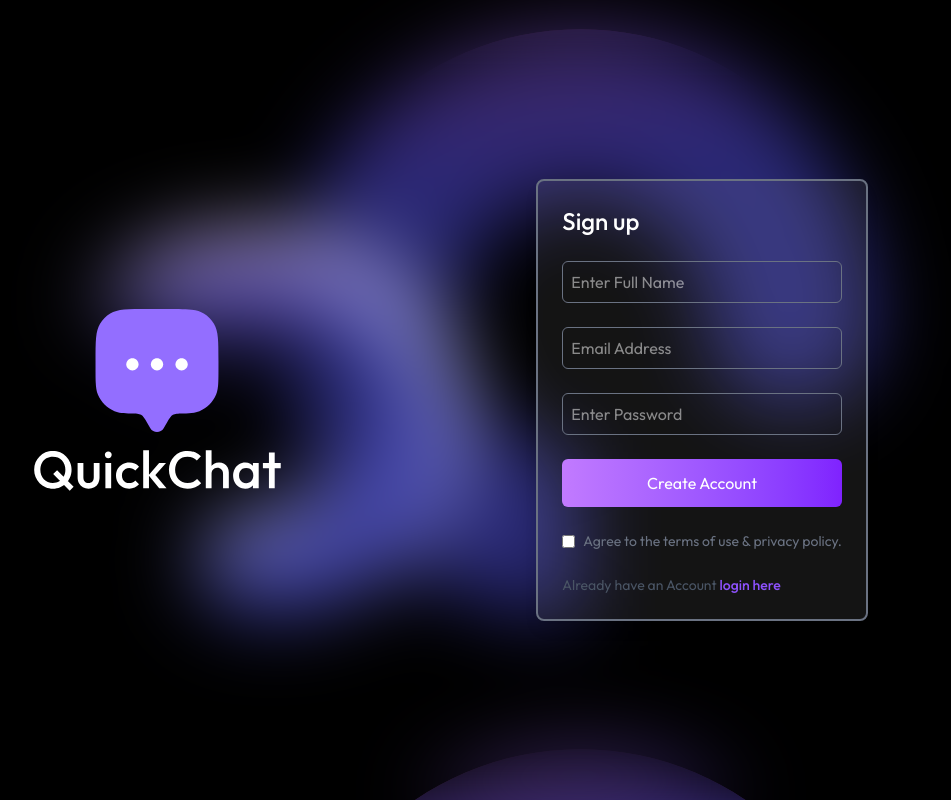
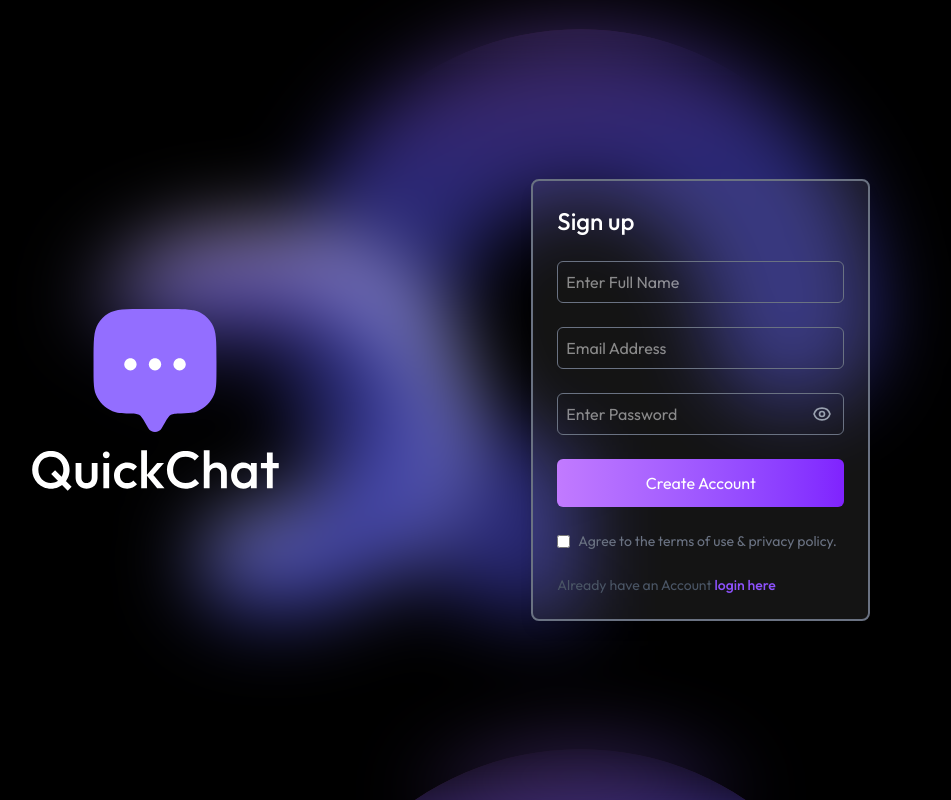
Before and after one commit to Naeemsajjad066/Chat-App, a React (Vite) app in the folder client/: page /login in a window 1280 px wide. Shown: the whole page, without its empty margins (190-1141 px from the left). Built offline with nearby package versions, Linux system fonts and the light colour scheme; no server answers.

Commit message:
end to end encryption

```diff
--- a/client/src/pages/LoginPage.jsx
+++ b/client/src/pages/LoginPage.jsx
@@ -2,6 +2,7 @@
 import assets from "../assets/assets";
 import { AuthContext } from "../context/AuthContext";
 import { generateKeyPair } from "../lib/cryptoUtils";
+import toast from "react-hot-toast";
 
 function LoginPage() {
   const [currState, setCurrState] = useState("Sign up");
@@ -10,14 +11,31 @@
   const [password, setPassword] = useState("");
   const [bio, setBio] = useState("");
   const [isDataSubmitted, setIsDataSubmitted] = useState(false);
+  const [showPassword, setShowPassword] = useState(false);
 
   const { login } = useContext(AuthContext);
+
+  // Password strength checker (returns boolean)
+  const isPasswordStrong = (password) => {
+    const minLength = password.length >= 8;
+    const hasLowercase = /[a-z]/.test(password);
+    const hasUppercase = /[A-Z]/.test(password);
+    const hasNumber = /[0-9]/.test(password);
+    const hasSpecialChar = /[^A-Za-z0-9]/.test(password);
+
+    return minLength && hasLowercase && hasUppercase && hasNumber && hasSpecialChar;
+  };
 
   const onSubmitHandler = async (event) => {
     event.preventDefault();
 
     // Step 1: Show bio input for signup
     if (currState === "Sign up" && !isDataSubmitted) {
+      // Check password strength before proceeding
+      if (!isPasswordStrong(password)) {
+        toast.error("Password must be at least 8 characters and include uppercase, lowercase, number, and special character");
+        return;
+      }
       setIsDataSubmitted(true);
       return;
     }
@@ -94,14 +112,32 @@
               className="p-2 border border-gray-500 rounded-md focus:outline-none focus:ring-2 focus:ring-indigo-500"
               required
             />
+            <div className="relative">
               <input
-              type="password"
+                type={showPassword ? "text" : "password"}
                 placeholder="Enter Password"
                 value={password}
                 onChange={(e) => setPassword(e.target.value)}
-              className="p-2 border border-gray-500 rounded-md focus:outline-none focus:ring-2 focus:ring-indigo-500"
+                className="p-2 pr-12 border border-gray-500 rounded-md focus:outline-none focus:ring-2 focus:ring-indigo-500 w-full"
                 required
               />
+              <button
+                type="button"
+                onClick={() => setShowPassword(!showPassword)}
+                className="absolute right-3 top-1/2 transform -translate-y-1/2 text-gray-400 hover:text-gray-600"
+              >
+                {showPassword ? (
+                  <svg className="w-5 h-5" fill="none" stroke="currentColor" viewBox="0 0 24 24">
+                    <path strokeLinecap="round" strokeLinejoin="round" strokeWidth={2} d="M13.875 18.825A10.05 10.05 0 0112 19c-4.478 0-8.268-2.943-9.543-7a9.97 9.97 0 011.563-3.029m5.858.908a3 3 0 114.243 4.243M9.878 9.878l4.242 4.242M9.878 9.878L8.464 8.464M18.536 15.536L17.121 14.121M18.536 15.536L19.95 16.95M17.121 14.121L15.707 12.707" />
+                  </svg>
+                ) : (
+                  <svg className="w-5 h-5" fill="none" stroke="currentColor" viewBox="0 0 24 24">
+                    <path strokeLinecap="round" strokeLinejoin="round" strokeWidth={2} d="M15 12a3 3 0 11-6 0 3 3 0 016 0z" />
+                    <path strokeLinecap="round" strokeLinejoin="round" strokeWidth={2} d="M2.458 12C3.732 7.943 7.523 5 12 5c4.478 0 8.268 2.943 9.542 7-1.274 4.057-5.064 7-9.542 7-4.477 0-8.268-2.943-9.542-7z" />
+                  </svg>
+                )}
+              </button>
+            </div>
           </>
         )}
 
@@ -137,6 +173,7 @@
                 onClick={() => {
                   setCurrState("Login");
                   setIsDataSubmitted(false);
+                  setPassword("");
                 }}
                 className="font-medium text-violet-500 cursor-pointer"
               >
@@ -150,6 +187,7 @@
                 onClick={() => {
                   setCurrState("Sign up");
                   setIsDataSubmitted(false);
+                  setPassword("");
                 }}
                 className="font-medium text-violet-500 cursor-pointer"
               >
--- a/client/src/pages/ProfilePage.jsx
+++ b/client/src/pages/ProfilePage.jsx
@@ -1,6 +1,5 @@
 import React, { useContext, useState, useEffect } from 'react'
 import assets from '../assets/assets'
-// import assets from '../assets/assets'
 import { useNavigate } from 'react-router-dom'
 import { AuthContext } from '../context/AuthContext'
 
```
Lines whose indentation alone changed are shown as unchanged.
